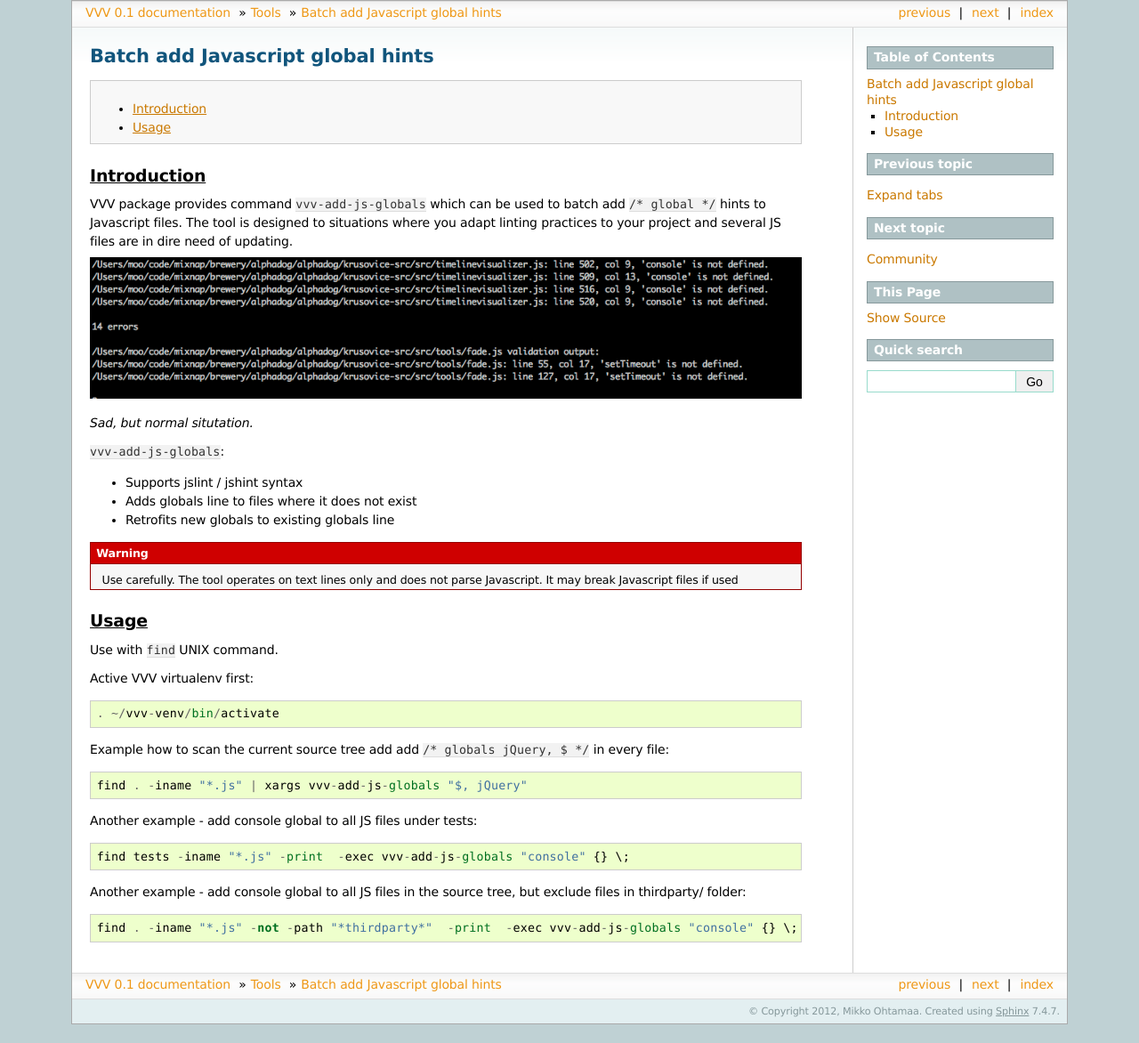
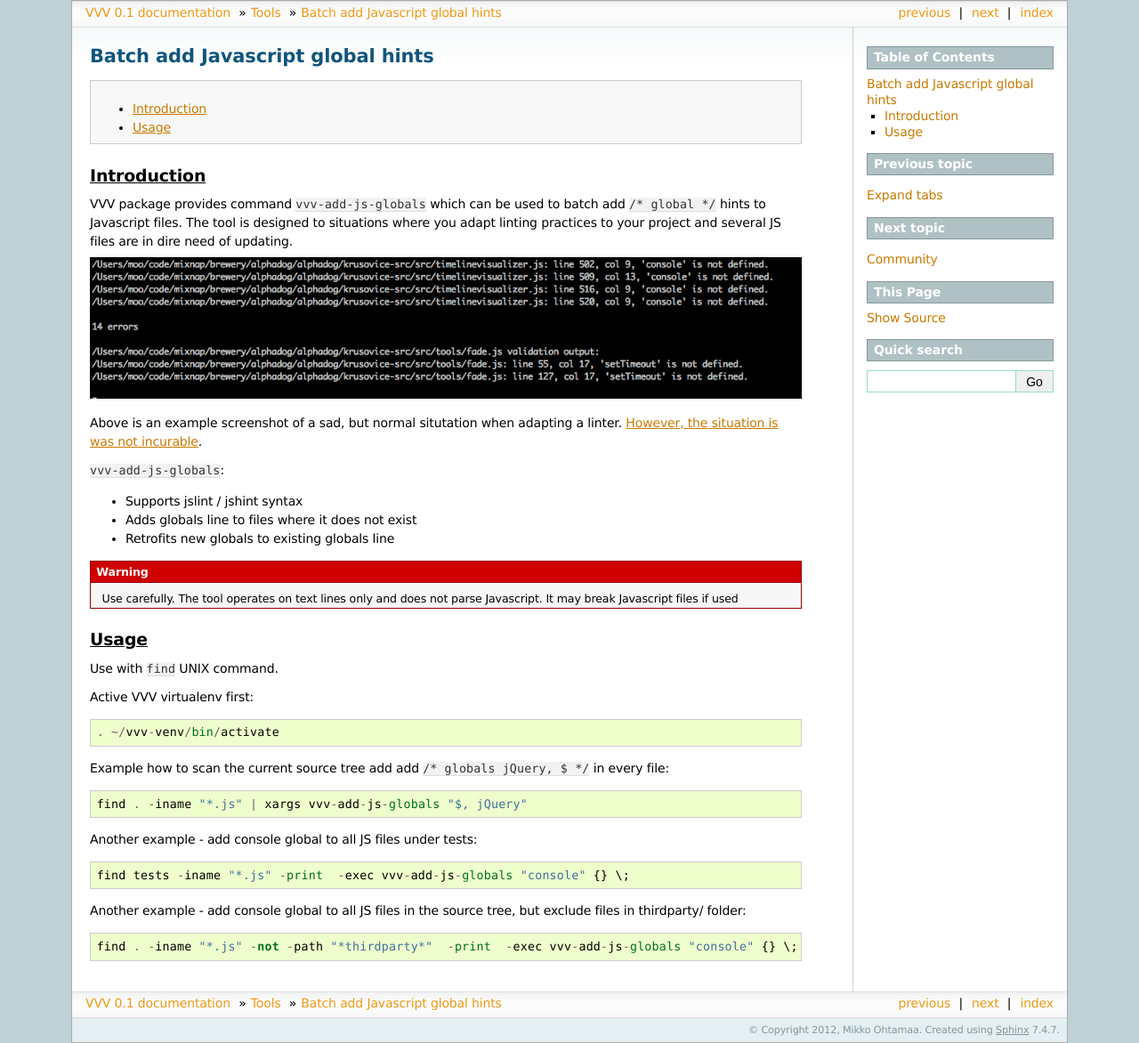
Before and after one commit to miohtama/vvv, a Sphinx documentation site: the page built from docs/source/tools/addjsglobals.rst, in a window 1280 px wide. Shown: the whole page at 89% size. Built offline with Sphinx 7.4.7, drawn with Linux system fonts in a browser that asks for light colours; before the commit the page ends 1151 px from its top, so only the background shows below that.

Commit message:
Added a case study example

```diff
--- a/docs/source/tools/addjsglobals.rst
+++ b/docs/source/tools/addjsglobals.rst
@@ -15,7 +15,8 @@ to your project and several JS files are in dire need of updating.
 
 .. image:: /images/globals.png
 
-*Sad, but normal situtation.*
+Above is an example screenshot of a sad, but normal situtation when adapting a linter.
+`However, the situation is was not incurable <https://github.com/miohtama/Krusovice/commit/87e81fe8efce2a0e93de534fde8599600080b847>`_.
 
 ``vvv-add-js-globals``:
 
```
